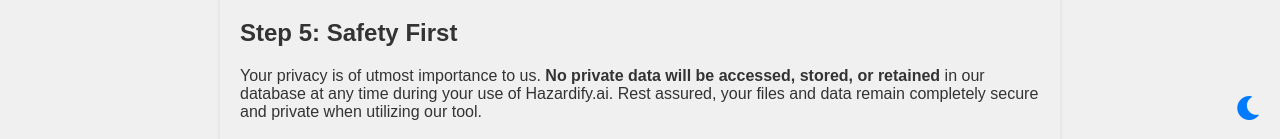
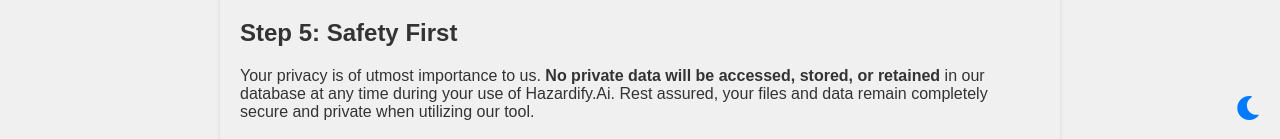
Before and after one commit to SHIVYAANSH/Final-Project-AI-SDG-S, a plain HTML site: page howtouse.html in a window 1280 px wide. Shown: the part 660-799 px from the top of the page. Drawn offline with Linux system fonts and the light colour scheme.

Commit message:
Update howtouse.html

```diff
--- a/howtouse.html
+++ b/howtouse.html
@@ -156,7 +156,7 @@
 
 
     <h2>Step 5: Safety First</h2>
-    <p>Your privacy is of utmost importance to us. <strong>No private data will be accessed, stored, or retained</strong> in our database at any time during your use of Hazardify.ai. Rest assured, your files and data remain completely secure and private when utilizing our tool.</p>
+    <p>Your privacy is of utmost importance to us. <strong>No private data will be accessed, stored, or retained</strong> in our database at any time during your use of Hazardify.Ai. Rest assured, your files and data remain completely secure and private when utilizing our tool.</p>
 
 
     <div class="warning">
```
